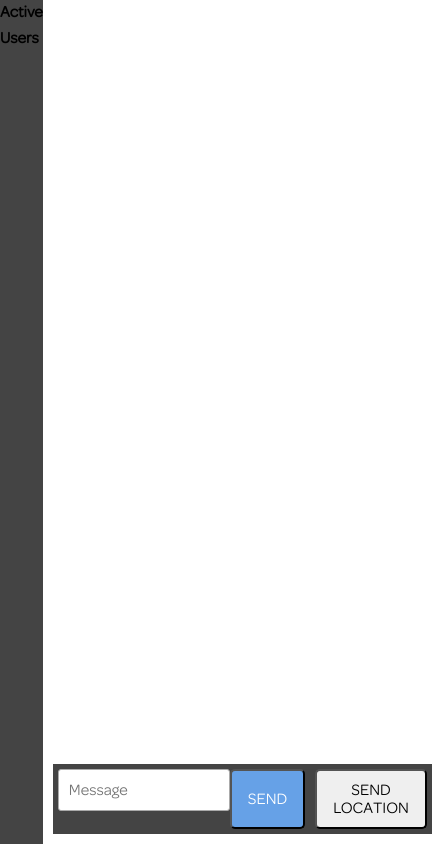
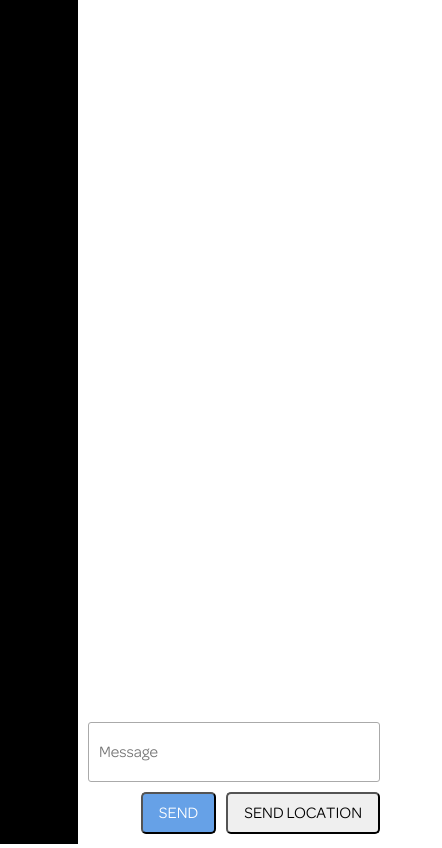
Before and after one commit to akshayr11/node-chat-app, a website: page public/index.html in a window 390 px wide. Shown: the whole page, 442 px wide, since content can reach past the window. Drawn offline with nearby package versions, Linux system fonts and the light colour scheme; no server answers.

Commit message:
made app responsive

```diff
--- a/public/css/styles.css
+++ b/public/css/styles.css
@@ -15,12 +15,7 @@ html {
 body {
 	font-family: 'OmnesRegular', 'Roboto', sans-serif;
 	font-weight: 400;
-	line-height: 1.6;
-	color: var(--color-grey-dark-2);
-	background-image: linear-gradient(to right bottom, var(--color-white), var(--color-snow));
-	background-size: cover;
-	background-repeat: no-repeat;
-	min-height: 100vh;
+	height: 100vh;
 }
 
 /* Importing fonts */
@@ -101,53 +96,52 @@ input[type='email'] {
 	border-radius: 3px;
 	padding: 2rem 1rem;
 	outline: none;
-	height: 3rem;
 	box-shadow: none;
+	width: 100%;
 	color: #444;
 	background-color: #fff;
 	font-family: 'OmnesRegular', 'Roboto', sans-serif;
 }
 
-/* Main Styles */
 .chat {
-	display: flex;
-	flex-direction: row;
-	flex-wrap: nowrap;
+	width: 100%;
 }
 .chat__sidebar {
-	flex-basis: 20%;
+	display: inline-block;
+	width: 20%;
+	background: black;
 	height: 100vh;
-	position: sticky;
-	background-color: #444;
+	position: fixed;
 }
 .chat__main {
-	margin-top: auto;
-	padding: 1rem;
-	flex-basis: 80%;
+	display: inline-block;
+    margin-left: 20%;
+    padding: 1rem;
+    margin-top: auto;
+    width: 80%;
+	height: 100vh;
+	position: relative;
+}
+.chat__messages {
+	height: 80%;
+	display: flex;
+	flex-direction: column;
+	justify-content: flex-end;
+}
+.chat__footer {
+	display: inline-block;
+    position: absolute;
+    bottom: 0;
+    right: 0;
+    width: 100%;
+    padding: 10px;
 }
 
-/* chat form */
-.chat__footer {
-	background-color: #444;
-	padding: 0.5rem;
-}
-.chat__form {
-	display: flex;
-	flex-direction: row;
-	justify-content: space-between;
-}
-.chat__form,
-input {
-	flex-basis: 75%;
-}
 .chat__buttons--container {
-	flex-basis: 25%;
 	display: flex;
 	justify-content: flex-end;
-	flex-wrap: nowrap;
+	margin-top: 1rem;
 }
-
-/* util */
 .sm-margin-left {
 	margin-left: 1rem;
 }
--- a/public/index.html
+++ b/public/index.html
@@ -8,22 +8,26 @@
 		<link rel="stylesheet" href="css/styles.css" />
 		<title>Document</title>
 	</head>
-	<body class="chat">
+	<body>
+		<div class="chat">
 			<div class="chat__sidebar">
 				<h3>Active Users</h3>
 				<div id="users"></div>
 			</div>
 
 			<div class="chat__main">
-			<ul id="messages" class="chat__messages"></ul>
+				<div id="messages" class="chat__messages"></div>
 				<div class="chat__footer">
 					<form #val id="message-form" class="chat__form" autocomplete="off">
 						<input name="message" type="text" placeholder="Message" />
-					<div class="chat__buttons--container"><button type="submit" class="btn btn--blue">Send</button> <button class="sm-margin-left btn" onclick="getGeoLocation()">Send Location</button></div>
+						<div class="chat__buttons--container">
+							<button type="submit" class="btn btn--blue">Send</button>
+							<button class="sm-margin-left btn" onclick="getGeoLocation()">Send Location</button>
+						</div>
 					</form>
 				</div>
 			</div>
-
+		</div>
 		<script src="/socket.io/socket.io.js"></script>
 		<script src="./js/index.js"></script>
 	</body>
--- a/public/js/index.js
+++ b/public/js/index.js
@@ -2,8 +2,8 @@ var socket = io();
 socket.on('connect', function() {
 	console.log('Connected to the server');
 	socket.on('newMessage', function(message) {
-		var chatBox = document.querySelector('ul');
-		var newMessage = document.createElement('li');
+		var chatBox = document.getElementById('messages');
+		var newMessage = document.createElement('div');
 		newMessage.textContent = message.from + ':' + message.text;
 		chatBox.appendChild(newMessage, chatBox.firstElementChild);
 	});
```
Lines whose indentation alone changed are shown as unchanged.
